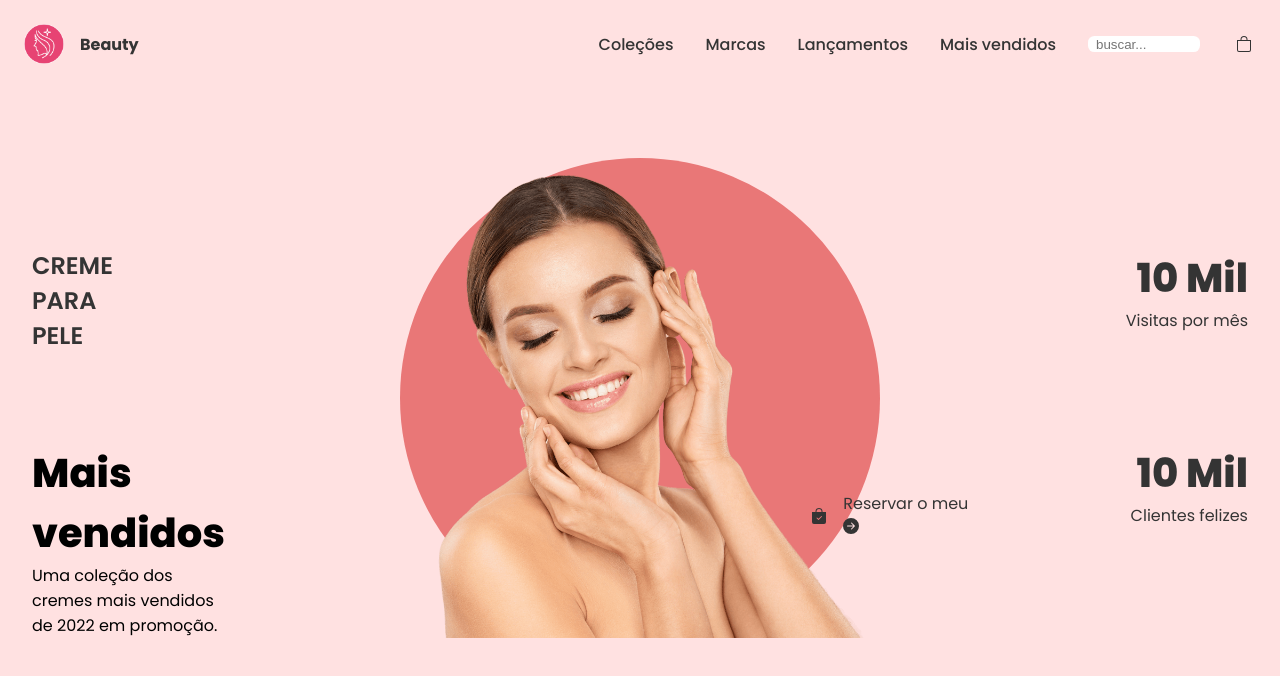
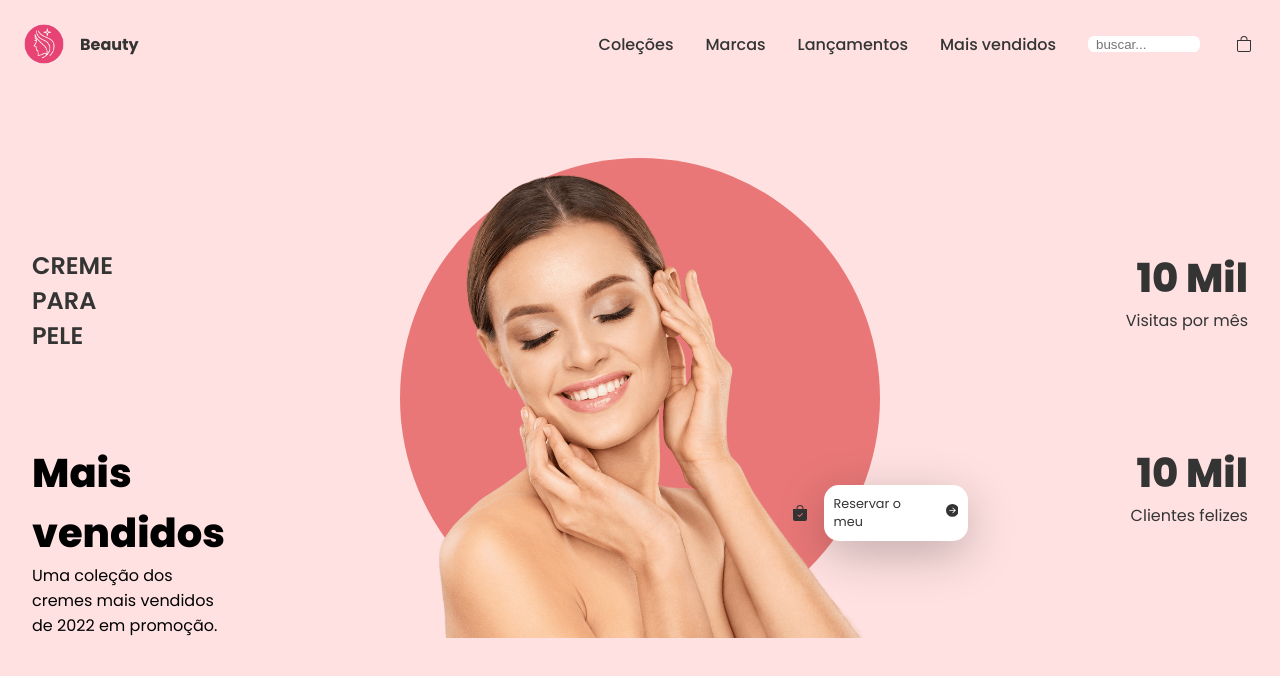
Before and after one commit to devmarcioreis/beauty, a React (Create React App) app: page / in a window 1280 px wide. Shown: the top 676 px of the page. Built offline with nearby package versions, Linux system fonts and the light colour scheme.

Commit message:
hero section

```diff
--- a/src/components/hero/hero.css
+++ b/src/components/hero/hero.css
@@ -56,6 +56,20 @@
     bottom: 25%;
     right: 5%;
 }
+.signup {
+    display: flex;
+    align-items: center;
+    background: #fff;
+    gap: 1rem;
+    padding: 10px;
+    font-size: .8rem;
+    border-radius: 15px;
+    box-shadow: var(--shadow1);
+}
+.signup>:first-child {
+    display: block;
+    width: 6rem;
+}
 .hero__traffic {
     display: flex;
     flex-direction: column;
```
